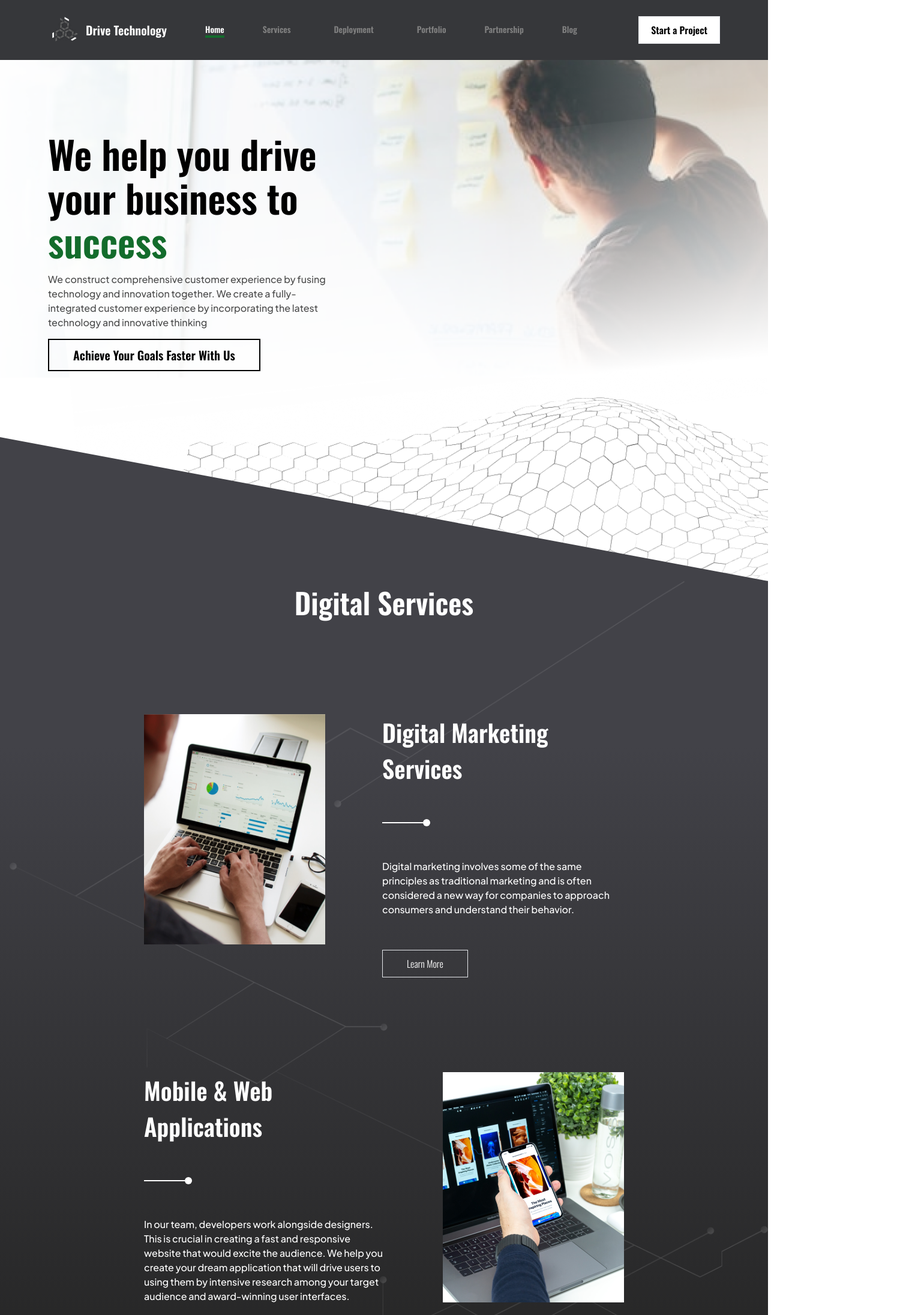
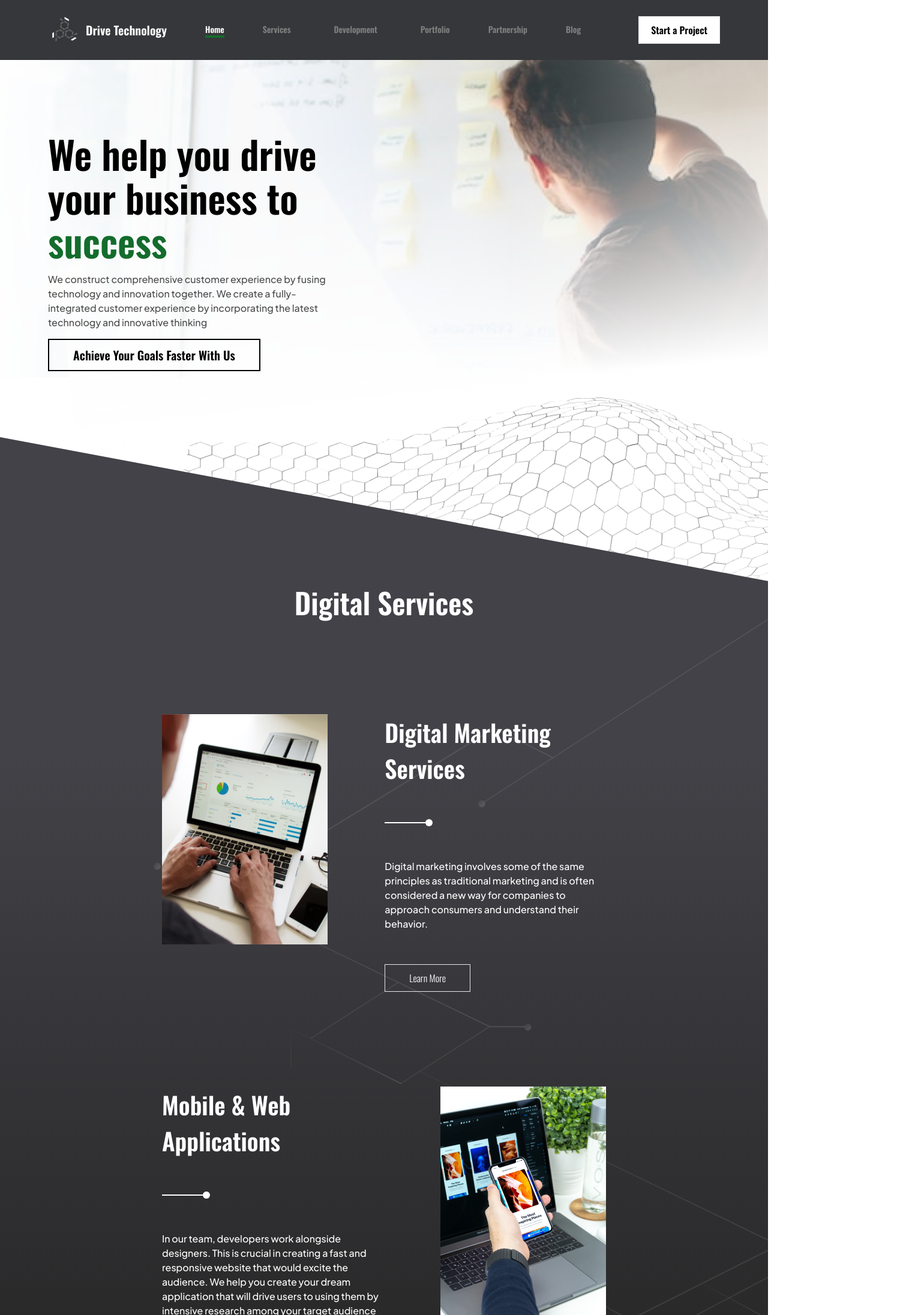
Before and after one commit to AhsanDT/drivetech, a Next.js app: page / in a window 1280 px wide. Shown: the top 2193 px of the page at 60% size, 1520 px wide, since content can reach past the window. Built offline with nearby package versions, Linux system fonts and the light colour scheme; some icons are missing.

Commit message:
updated code

```diff
--- a/src/components/Home/Services.jsx
+++ b/src/components/Home/Services.jsx
@@ -1,64 +1,28 @@
 import Image from "next/image";
 import React from "react";
 import bgImage from "../../assets/bg-images/service.png";
-import service1 from "../../assets/services/service1.png";
-import service2 from "../../assets/services/service2.png";
-import service3 from "../../assets/services/service4.png";
-import service4 from "../../assets/services/service3.png";
 import ServiceItem from "./ServiceItem";
 import Button from "../UI/Button";
 import styles from "../../styles/Hero.module.css";
 
-const SERVICES = [
-  {
-    id: "s1",
-    serviceName: "Digital Marketing Services",
-    content:
-      "Digital marketing involves some of the same principles as traditional marketing and is often considered a new way for companies to approach consumers and understand their behavior.",
-    img: service1,
-  },
-  {
-    id: "s2",
-    serviceName: "Mobile & Web Applications",
-    content:
-      "In our team, developers work alongside designers. This is crucial in creating a fast and responsive website that would excite the audience. We help you create your dream application that will drive users to using them by intensive research among your target audience and award-winning user interfaces.",
-    img: service2,
-  },
-  {
-    id: "s3",
-    serviceName: "AI & Machine Learning Development",
-    content:
-      "Artificial Intelligence(AI) & Machine Learning(ML) Solutions. Build Intelligent Business Empower With Our AI & Machine Learning Services. ai and ml development.",
-    img: service3,
-  },
 
-  {
-    id: "s4",
-    serviceName: "Back Office Services",
-    content:
-      "We identify your brand by developing a logo, corporate identity, user manuals, any mockups, and souvenir products. Whatever it takes to get your brand noticed.",
-    img: service4,
-  },
-];
 
-const Services = () => {
+const Services = ({services,className}) => {
   return (
     <>
 
-      <section className={` w-full h-full linear-grad relative `}>
-
-
-        <div className="w-full h-full py-[ 40px]">
+      <section className={` w-full h-full linear-grad  `}>
+        <div className="w-full h-[176 2px] py-[ 40px] sm:px-[120px] xl:px-[240px] pb-[100px]">
         <div className={` img-container absolute  w-full`}>
           <Image src={bgImage} alt="img" />
           </div>
-          <div className="relative z-[1]">
-          <div className="px-[30px] sm:px-[120px] xl:px-[240px] w-full lg:pb-[40px]">
+          <div className={`relative z-[1] ${className}`}>
+          <div className="px-[30px]  w-full lg:pb-[40px]">
             <h1 className="text-[32px] lg:text-[48px] font-oswald font-bold text-white lg:text-center">
               Digital Services
             </h1>
             <div className="flex flex-col gap-y-[48px] xl:gap-y-[158px] pt-[45px] xl:pt-[150px]">
-              {SERVICES.map((service, index) => {
+              {services.map((service, index) => {
                 return (
                   <div
                     className={`flex flex-col gap-y-[16px] md:flex-row justify-center gap-x-[95px] ${
--- a/src/components/Layout/Footer.jsx
+++ b/src/components/Layout/Footer.jsx
@@ -8,7 +8,7 @@ import MobileFooter from "./MobileFooter";
 
 const Footer = () => {
   return (
-    <footer className=" bg-[#36373A]  px-[20px] lg:px-[80px] py-[40px] lg:py-[10px] ">
+    <footer className=" bg-[#36373A]  px-[20px] lg:px-[80px] py-[40px] lg:py-[10px] relative z-[11] ">
       <div className="w-full xl:max-w-[14 40px] h-[298px] pt-[83px] justify-between gap-x-[32px]  xl:gap-x-[64px] hidden lg:flex border-b border-b-[#6F6F6F]">
         <div className="flex flex-col gap-y-[16px]">
 
--- a/src/components/Layout/Header.jsx
+++ b/src/components/Layout/Header.jsx
@@ -29,21 +29,23 @@ const Header = () => {
                   </li>{" "}
                 </Link>
                 <div className="flex gap-x-2 items-center cursor-pointer group relative h-[90px]">
-                  <Link href={"#"}>
                   {" "}
                   <li className="text-[#808080] text-[14px] font-bold border-b-[4px] border-transparent  group-hover:border-b-[#136C2C] group-hover:text-white">
                     Services
                   </li>
-                  </Link>
                   <i class="fa-solid fa-chevron-down text-[#808080] text-[12px] group-hover:rotate-[180deg] group-hover:text-white font-bold"></i>
                   <div className="w-[205px] absolute top-[82px] font-jakarta p-[16px] z-10 bg-[#36373A] hidden group-hover:block">
                     <ul className="flex flex-col gap-y-[17px]">
+                      <Link href="/services">
                         <li className="text-[14px] text-white border-b-[4px] border-transparent hover:border-b-[#136C2C]">
                           Digital Marketing Services
                         </li>
+                      </Link>
+                      <Link href="/services">
                         <li className="text-[14px] text-white border-b-[4px] border-transparent hover:border-b-[#136C2C]">
                           Back Office Services
                         </li>
+                      </Link>
                     </ul>
                   </div>
                 </div>
@@ -51,7 +53,7 @@ const Header = () => {
                   <Link href={"#"}>
                     {" "}
                     <li className="text-[#808080] text-[14px] font-bold border-b-[4px] border-transparent group-hover:border-b-[#136C2C] group-hover:text-white">
-                      Deployment
+                      Development
                     </li>
                   </Link>
                   <i class="fa-solid fa-chevron-down text-[#808080] text-[12px] group-hover:rotate-[180deg] group-hover:text-white font-bold"></i>
--- a/src/pages/home.js
+++ b/src/pages/home.js
@@ -6,13 +6,48 @@ import React from "react";
 import OurWorks from "@/components/Home/OurWorks";
 import Partnership from "@/components/Home/Partnership";
 import Blogs from "@/components/Home/Blogs";
-import Idea from "@/components/Home/Idea";
+import service1 from "../assets/services/service1.png";
+import service2 from "../assets/services/service2.png";
+import service3 from "../assets/services/service4.png";
+import service4 from "../assets/services/service3.png";
+
+const SERVICES = [
+    {
+      id: "s1",
+      serviceName: "Digital Marketing Services",
+      content:
+        "Digital marketing involves some of the same principles as traditional marketing and is often considered a new way for companies to approach consumers and understand their behavior.",
+      img: service1,
+    },
+    {
+      id: "s2",
+      serviceName: "Mobile & Web Applications",
+      content:
+        "In our team, developers work alongside designers. This is crucial in creating a fast and responsive website that would excite the audience. We help you create your dream application that will drive users to using them by intensive research among your target audience and award-winning user interfaces.",
+      img: service2,
+    },
+    {
+      id: "s3",
+      serviceName: "AI & Machine Learning Development",
+      content:
+        "Artificial Intelligence(AI) & Machine Learning(ML) Solutions. Build Intelligent Business Empower With Our AI & Machine Learning Services. ai and ml development.",
+      img: service3,
+    },
+
+    {
+      id: "s4",
+      serviceName: "Back Office Services",
+      content:
+        "We identify your brand by developing a logo, corporate identity, user manuals, any mockups, and souvenir products. Whatever it takes to get your brand noticed.",
+      img: service4,
+    },
+  ];
 
 const HomePage = () => {
   return (
     <Layout>
        <Hero />
-      <Services />
+      <Services services={SERVICES}/>
        <WhyUs />
 
 
--- /dev/null
+++ b/src/pages/services.js
@@ -0,0 +1,34 @@
+import Services from '@/components/Home/Services'
+import Layout from '@/components/Layout/Layout'
+import React from 'react'
+import service1 from "../assets/services/service1.png";
+import service4 from "../assets/services/service3.png";
+
+
+const SERVICES = [
+    {
+      id: "s1",
+      serviceName: "Digital Marketing Services",
+      content:
+        "Digital marketing involves some of the same principles as traditional marketing and is often considered a new way for companies to approach consumers and understand their behavior.",
+      img: service1,
+    },
+
+
+    {
+      id: "s4",
+      serviceName: "Back Office Services",
+      content:
+        "We identify your brand by developing a logo, corporate identity, user manuals, any mockups, and souvenir products. Whatever it takes to get your brand noticed.",
+      img: service4,
+    },
+  ];
+const services = () => {
+  return (
+    <Layout>
+        <Services services={SERVICES} className="top-[150px]" />
+    </Layout>
+  )
+}
+
+export default services
```
Lines whose indentation alone changed are shown as unchanged.
